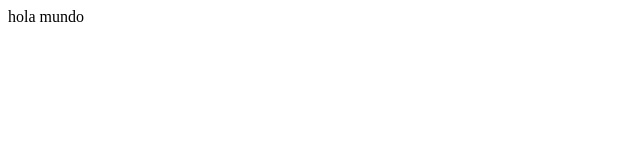
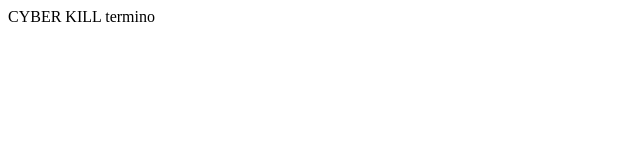
Before and after one commit to 1CYBERKILL/1CYBERKILL.github.io, a plain HTML site: page index.html in a window 1280 px wide. Shown: the whole page, without its empty margins (0-640 px from the left). Drawn offline with Linux system fonts and the light colour scheme.

```diff
--- a/index.html
+++ b/index.html
@@ -6,7 +6,6 @@
     <title>Indice</title>
 </head>
 <body>
-    hola mundo
-
+CYBER KILL termino
 </body>
 </html>
```
